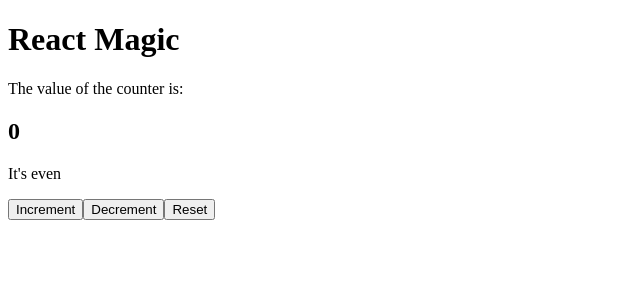
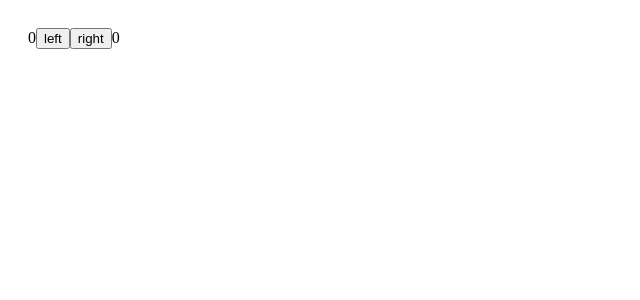
Before and after one commit to agustipc/fullstack-bootcamp-part1, a React (Create React App) app in the folder part1/componentState/: page / in a window 1280 px wide. Shown: the top 300 px of the page, without its empty margins (0-640 px from the left). Built offline with nearby package versions, Linux system fonts and the light colour scheme.

Commit message:
Good Practices with small states

```diff
--- a/part1/componentState/src/index.js
+++ b/part1/componentState/src/index.js
@@ -1,50 +1,19 @@
+import { useState } from "react"
 import ReactDOM from "react-dom"
-import { useState } from "react"
-
-const rootElement = document.getElementById("root")
-
-const Counter = ({ number }) => {
-  return <h2>{number}</h2>
-}
+import "./styles.css"
 
 const App = () => {
-  const [counter, setCounter] = useState(0)
-
-  const handleClick = (isIncrement) => {
-    if (isIncrement) {
-      setCounter(counter + 1)
-    } else {
-      setCounter(counter - 1)
-    }
-  }
-
-  const handleClickReset = () => {
-    setCounter(0)
-  }
-
-  const isEven = counter % 2 === 0
+  const [left, setLeft] = useState(0)
+  const [right, setRight] = useState(0)
 
   return (
     <div>
-      <h1>React Magic</h1>
-      <p>The value of the counter is:</p>
-      <Counter number={counter} />
-      <p>{isEven ? "It's even" : "It's not even"}</p>
-      <button
-        onClick={() => handleClick(true)}
-        /* onClick={() => {
-          // setCounter(counter + 1);
-          setCounter((prevCounter) => {
-            return prevCounter + 1;
-          });
-        }} */
-      >
-        Increment
-      </button>
-      <button onClick={() => handleClick(false)}>Decrement</button>
-      <button onClick={handleClickReset}>Reset</button>
+      {left}
+      <button onClick={() => setLeft(left + 1)}>left</button>
+      <button onClick={() => setRight(right + 1)}>right</button>
+      {right}
     </div>
   )
 }
-
+const rootElement = document.getElementById("root")
 ReactDOM.render(<App />, rootElement)
--- a/part1/componentState/src/styles.css
+++ b/part1/componentState/src/styles.css
@@ -1,38 +1,9 @@
-.App {
+.App{
+  font-family: sans-serif;
   text-align: center;
+
 }
 
-.App-logo {
-  height: 40vmin;
-  pointer-events: none;
+body{
+  padding: 20px;
 }
-
-@media (prefers-reduced-motion: no-preference) {
-  .App-logo {
-    animation: App-logo-spin infinite 20s linear;
-  }
-}
-
-.App-header {
-  background-color: #282c34;
-  min-height: 100vh;
-  display: flex;
-  flex-direction: column;
-  align-items: center;
-  justify-content: center;
-  font-size: calc(10px + 2vmin);
-  color: white;
-}
-
-.App-link {
-  color: #61dafb;
-}
-
-@keyframes App-logo-spin {
-  from {
-    transform: rotate(0deg);
-  }
-  to {
-    transform: rotate(360deg);
-  }
-}
```
Also changed, not shown: part1/componentState/src/oldIndex.js (added, +50 -0 lines).
